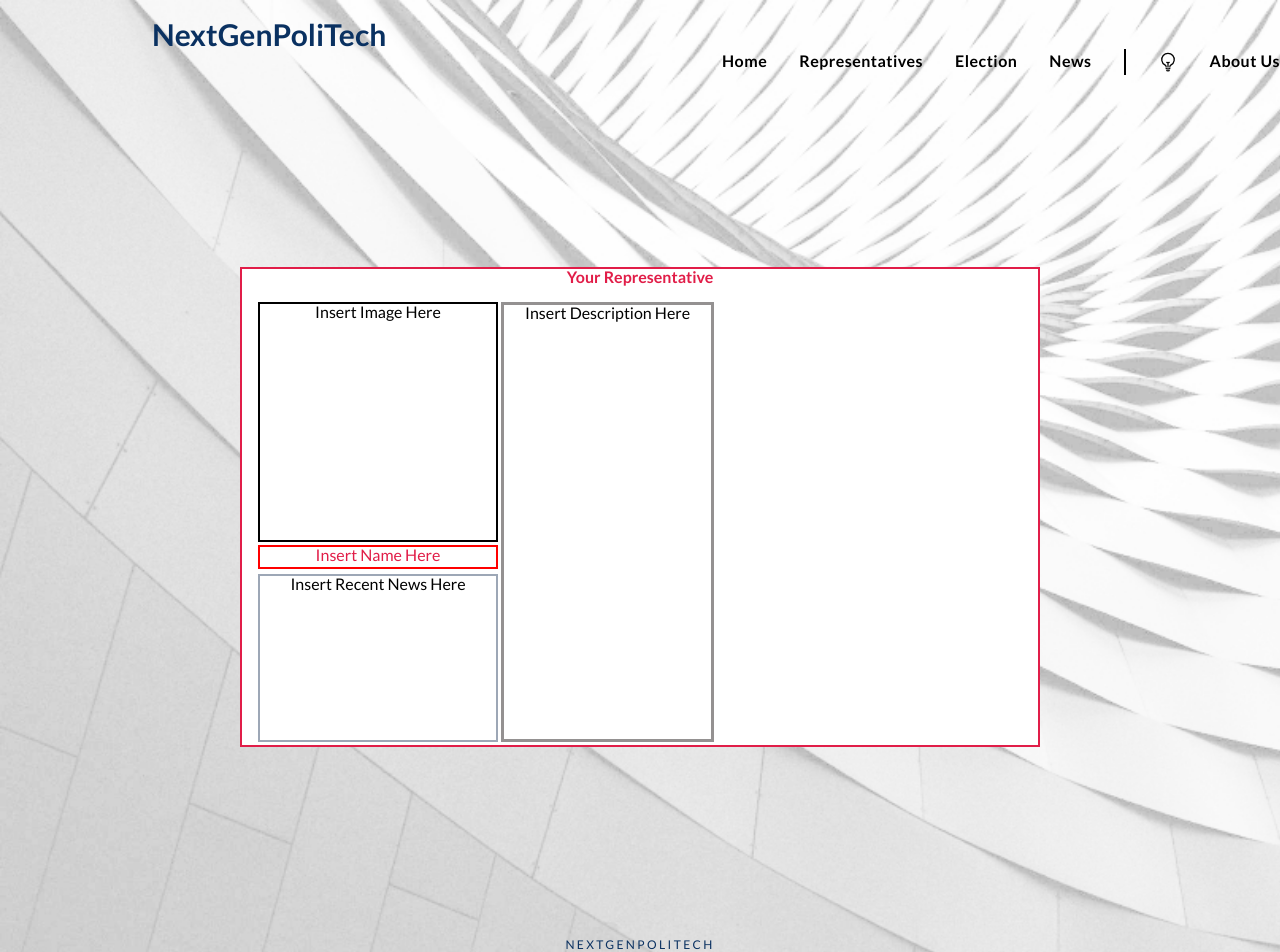
After one commit to NextGenPolicTech/PoliAware, a Flask app: template templates/district.html in a window 1280 px wide. The commit adds this page. Run offline with Flask 2, Linux system fonts and the light colour scheme; the template is opened without the code that fills it, so the values that code supplies are empty.

Commit message:
Adding district.html for district representative page

```diff
--- a/main.py
+++ b/main.py
@@ -1,5 +1,4 @@
 from flask import Flask, render_template, app, redirect
-from flask_bootstrap import Bootstrap5
 from flask_wtf import FlaskForm
 from wtforms import (StringField, SubmitField, SelectField)
 from wtforms.validators import DataRequired, URL
--- /dev/null
+++ b/myenv/pyvenv.cfg
@@ -0,0 +1,5 @@
+home = C:\Users\Rudra Godar\AppData\Local\Microsoft\WindowsApps\PythonSoftwareFoundation.Python.3.11_qbz5n2kfra8p0
+include-system-site-packages = false
+version = 3.11.6
+executable = C:\Users\Rudra Godar\AppData\Local\Microsoft\WindowsApps\PythonSoftwareFoundation.Python.3.11_qbz5n2kfra8p0\python.exe
+command = C:\Users\Rudra Godar\AppData\Local\Microsoft\WindowsApps\PythonSoftwareFoundation.Python.3.11_qbz5n2kfra8p0\python.exe -m venv C:\Users\Rudra Godar\Documents\GitHub\PoliAware\myenv
--- a/static/css/components/hero.css
+++ b/static/css/components/hero.css
@@ -1,4 +1,5 @@
 .hero {
+  margin-top: rem;
   text-align: center;
   display: flex;
   flex-direction: column;
--- /dev/null
+++ b/templates/district.html
@@ -0,0 +1,45 @@
+<!doctype html>
+<html lang="en">
+  <head>
+    <meta charset="UTF-8" />
+    <link rel="icon" type="image/svg+xml" href="/assets/vite.svg" />
+    <meta name="viewport" content="width=device-width, initial-scale=1.0" />
+    <title>Congressional District Challenge</title>
+    <link href='https://fonts.googleapis.com/css?family=Lato:400,700' rel='stylesheet' type='text/css'>
+    <link rel="stylesheet" href= "{{ url_for('static',filename='css/modern-normalize.css') }}" />
+    <link rel="stylesheet" href= "{{ url_for('static',filename='css/styles.css') }}" />
+    <link rel="stylesheet" href= "{{ url_for('static',filename='css/components/header.css') }}" />
+    <link rel="stylesheet" href= "{{ url_for('static',filename='css/states/blocks.css') }}" />
+    <link rel="stylesheet" href= "{{ url_for('static',filename='css/states/senator1.css') }}" />
+    <link rel="stylesheet" href= "{{ url_for('static',filename='css/components/footer.css') }}" />
+    <link rel="stylesheet" href= "{{ url_for('static',filename='css/util.css') }}" />
+  </head>
+  <body>
+    <div id="app"></div>
+
+     {% include "header.html" %}
+
+    <main class="blocks">
+      <div class="rep">
+      <section class="blocks__rep blocks__senator1 container section">
+        <h7 class="blocks__title "> Your Representative</h7>
+        <p class="blocks__image"> Insert Image Here </p>
+        <p class="blocks__name"> Insert Name Here</p>
+        <p class="blocks__description"> Insert Description Here</p>
+        <p class="blocks__news"> Insert Recent News Here </p>
+      </section>
+    </div>
+
+    </div>
+    </main>
+
+
+    </main>
+
+
+
+     <footer class="footer container section">
+      <h5 class="footer__title">NextGenPoliTech</h5>
+     </footer>
+  </body>
+</html>
--- a/templates/header.html
+++ b/templates/header.html
@@ -24,7 +24,7 @@
             </button>
           </li>
           <li>
-            <a class="header__contact header__link" href="{{ url_for('contact') }}">Contact Us</a>
+            <a class="header__contact header__link" href="{{ url_for('contact') }}">About Us</a>
           </li>
         </ul>
 
--- a/templates/representative.html
+++ b/templates/representative.html
@@ -62,7 +62,7 @@
         color: white;
         font-size: 15px;
         text-transform: uppercase;
-        font-family: Roboto, sans-serif;
+        font-family: 'Lato', sans-serif;
         border: 0;
         border-radius: 3px;
         box-shadow: 0 4px 8px 0 rgba(0,0,0,0.48);
@@ -162,7 +162,8 @@
                 action="/"
               >
               <input type="text" placeholder="Address" name="Address" id="location-input"/>
-              <button class="button-cta" id="submitButton" type="submit">Submit</button>
+              <!-- Change the url to the url form-->
+              <button class="button-cta" id="submitButton" type="submit" href="district.html">Submit</button>
             </form>
           </div>
         </div>
```
Also changed, not shown: static/css/components/featured.css (+19 -4 lines), 11 other files.
